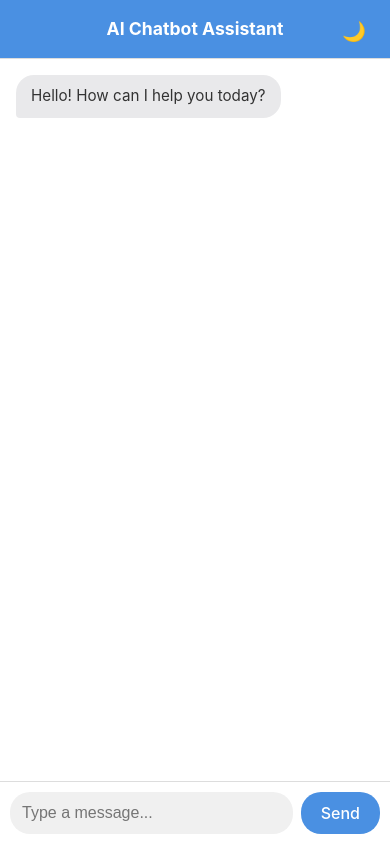
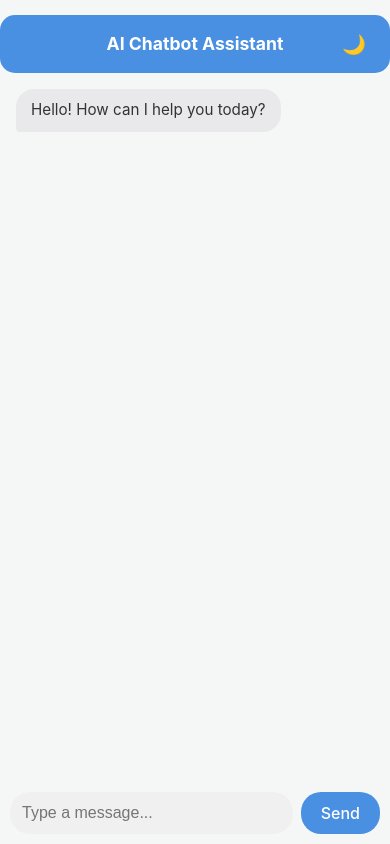
Before and after one commit to Wishwa-code/WIS, a React (Vite) app in the folder frontend/: page / in a window 390 px wide. Built offline with nearby package versions, Linux system fonts and the light colour scheme.

Commit message:
updated css, added responsivennes for mobile and tablets

```diff
--- a/frontend/src/App.css
+++ b/frontend/src/App.css
@@ -7,7 +7,7 @@
 /* ☀️ Light Mode (Default) */
 :root {
   --body-bg-color: #f4f7f6;
-  --chat-container-bg: #ffffff;
+  --chat-container-bg: #f4f7f6;
   --chat-container-shadow: 0 4px 20px rgba(0, 0, 0, 0.1);
   --header-bg: #4a90e2;
   --header-text: #ffffff;
@@ -27,7 +27,7 @@
 /* 🌒 Dark Mode */
 [data-theme='dark'] {
   --body-bg-color: #121212;
-  --chat-container-bg: #1e1e1e;
+  --chat-container-bg: #121212;
   --chat-container-shadow: 0 4px 20px rgba(0, 0, 0, 0.4);
   --header-bg: #1a1a1a;
   --header-text: #ffffff;
@@ -61,7 +61,7 @@
 body {
   font-family: -apple-system, BlinkMacSystemFont, 'Segoe UI', Roboto, Helvetica, Arial, sans-serif;
   margin: 0;
-  background-color: var(--body-bg-color); /* Var */
+  background-color: var(--body-bg-color);
   display: flex;
   justify-content: center;
   align-items: center;
@@ -96,7 +96,8 @@ body {
   text-align: center;
   font-weight: bold;
   font-size: 1.1rem; /* Slightly smaller for mobile */
-  border-bottom: 1px solid var(--border-color);
+  border-radius: 15px;
+  margin-top:15px;
 }
 
 .chat-area {
@@ -150,7 +151,7 @@ body {
 
 .input-form {
   display: flex;
-  border-top: 1px solid var(--border-color);
+  /* border-top: 1px solid var(--border-color); */
   padding: 10px;
   gap: 8px; /* Add gap for spacing */
 }
@@ -193,17 +194,16 @@ body {
 
 /* 📲 Tablets (portrait and landscape) */
 @media (min-width: 768px) {
-  #root {
-    padding: 2rem; /* Add back padding for larger screens */
-  }
+  /* #root {
+    padding: 2rem;
+  } */
 
   .chat-container {
     width: 100%;
     max-width: 600px;
-    height: 90vh; /* Revert to 90vh */
-    max-height: 800px; /* Add a max-height */
-    border-radius: 12px; /* Add back border-radius */
-    box-shadow: var(--chat-container-shadow); /* Add back shadow */
+    height: 100vh; /* Revert to 90vh */
+    /* border-radius: 12px; */
+    /* box-shadow: var(--chat-container-shadow);  */
   }
 
   .chat-header {
@@ -239,7 +239,7 @@ body {
  */
 .theme-toggle-button {
   position: absolute;
-  top: 12px;
+  top: 25px;
   right: 16px;
   cursor: pointer;
   background: transparent;
--- a/frontend/src/App.tsx
+++ b/frontend/src/App.tsx
@@ -8,6 +8,7 @@ import './App.css'
 type Message = {
     text: string;
     sender: "user" | "ai";
+
 };
 
 // ✨ --- Theme Type --- ✨
```
